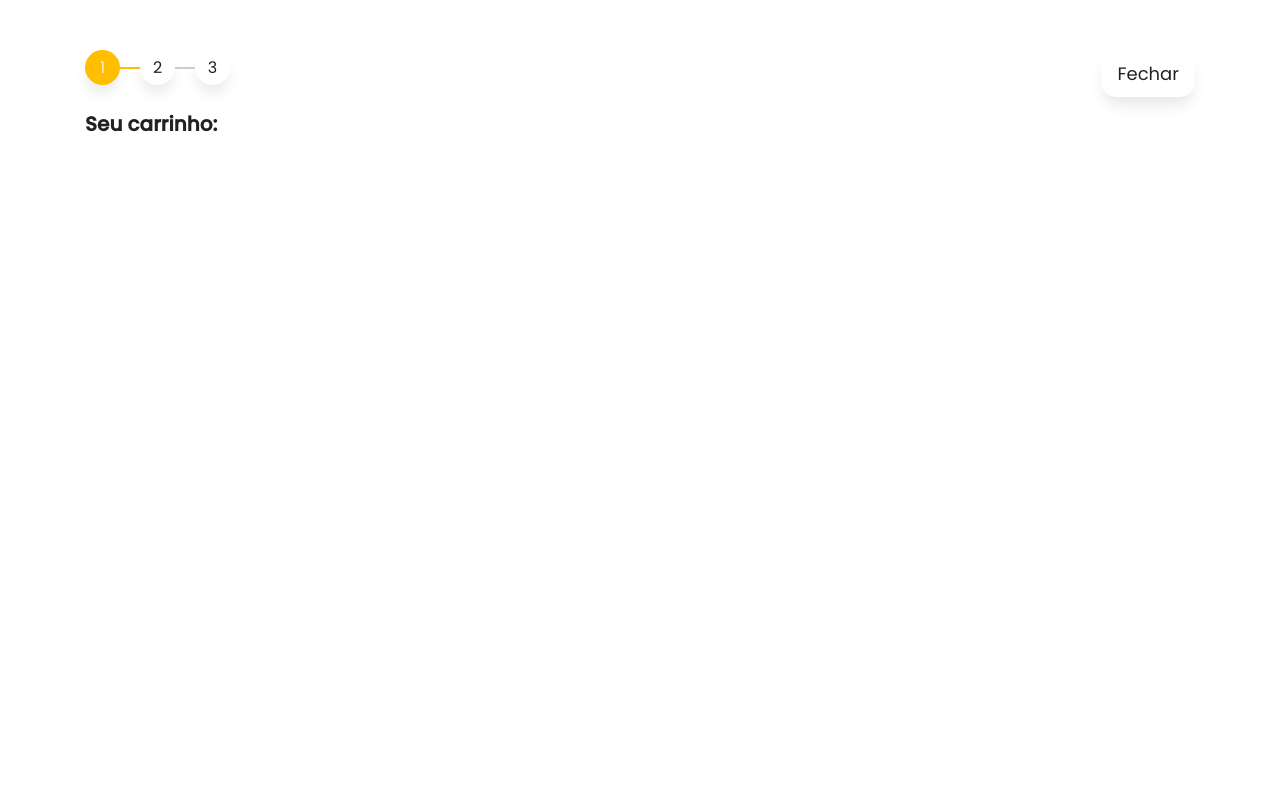
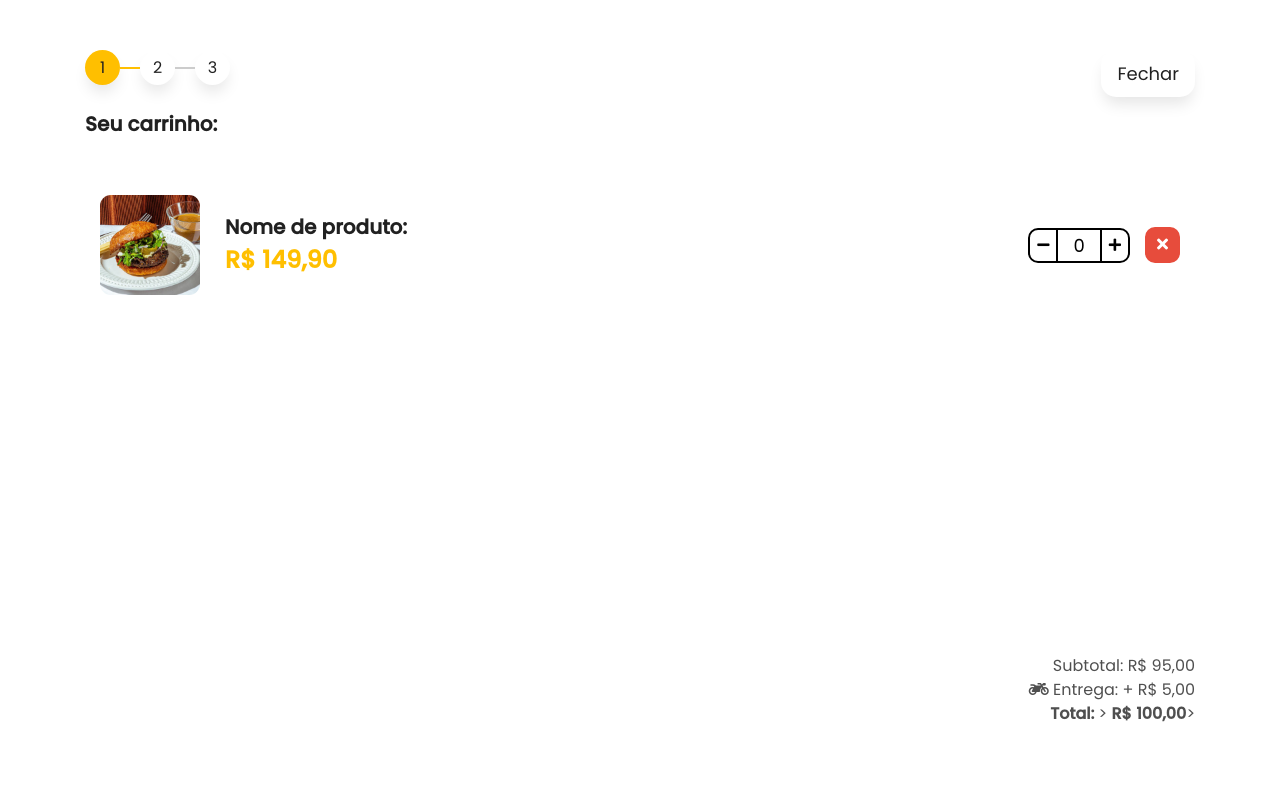
Before and after one commit to Girlene22/Menu_Online-main, a plain HTML site: page index.html in a window 1280 px wide. Shown: the top 800 px of the page. Drawn offline with Linux system fonts and the light colour scheme.

Commit message:
update 02/06

```diff
--- a/css/main.css
+++ b/css/main.css
@@ -485,7 +485,6 @@ footer {
 
 .etapa.active, .etapa.active::before {
     background-color: var(--color-primary);
-    color: var(--color-secondary);
 
 }
 
@@ -493,3 +492,53 @@ footer {
     font-size: 20px;
     color: var(--color-black);
 }
+
+.modal-full .item-carrinho {
+    display: flex;
+    justify-content: center;
+    align-items: center;
+    padding-top: 20px;
+    padding-bottom: 20px;
+    border-bottom: 1px solid var(--color-separate);
+}
+.modal-full .item-carrinho:last-child {
+    border-bottom: none;
+}
+.modal-full .img-produto img {
+    width: 100px;
+    border-radius: 11px;
+}
+.modal-full .title-produto {
+    color: var(--color-black);
+    font-size: 20px;
+    text-overflow: ellipsis;
+    white-space: nowrap;
+    overflow: hidden;
+    margin-bottom: 0;
+}
+.modal-full .price-produto {
+    color: var(--color-primary);
+    font-size: 24px;
+    margin-bottom: 0;
+}
+.modal-full .dados-produto {
+    flex: 1;
+    padding-left: 25px;
+    padding-right: 25px;
+}
+.modal-full .add-carrinho {
+    display: flex;
+    text-align: center;
+    height: 30px;
+    justify-content: center;
+    align-items: center;
+}
+.btn-remove {
+    border: 2px solid var(--color-red);
+    font-size: 16px;
+    padding: 4px 10px;
+    border-radius: 10px;
+    color: var(--color-white);
+    background-color: var(--color-red);
+    margin-left: 15px;
+}
--- a/index.html
+++ b/index.html
@@ -418,18 +418,18 @@
                     Fechar
                 </a>
                 <div class="etapas">
-                    <div class="etapa etapa-1 active">1</div>
-                    <div class="etapa etapa-2">2</div>
-                    <div class="etapa etapa-3">3</div>
+                    <div class="etapa etapa1 active">1</div>
+                    <div class="etapa etapa2">2</div>
+                    <div class="etapa etapa3">3</div>
                 </div>
                 <p class="title-carrinho mt-4">
-                    <b class="lblTituloEtapoa"> Seu carrinho: </b>
+                    <b class="lblTituloEtapa"> Seu carrinho: </b>
                 </p>
 
                 </div>
             </div>
 
-        </div>
+
         <div class="m-body">
 
             <div class="container">
@@ -438,7 +438,7 @@
 
                     <div class=" col-12 item-carrinho">
                         <div class="img-produto">
-                            <img src="img/cardapio/burguers/burger-au-poivre-kit-4-pack.3ca0e39b02db753304cd185638dad518.jpg"/>
+                            <img src="./img/cardapio/burguers/burger-au-poivre-kit-4-pack.3ca0e39b02db753304cd185638dad518.jpg"/>
                         </div>
                         <div class="dados-produto">
                             <p class="title-produto"><b>Nome de produto: </b></p>
@@ -465,8 +465,24 @@
 
         </div>
         <div class="m-footer">
-
+            <div class="container">
+                <div class="container-total text-right mb-4">
+                    <p class="mb-0">
+                        <span>Subtotal:</span>
+                        <span id="lblSubtotal">R$ 95,00</span>
+                    </p>
+                    <p class="mb-0 texto-entrega">
+                        <span><i class="fas fa-motorcycle"></i> Entrega:</span>
+                        <span id="lblValorEntrega"> + R$ 5,00</span>
+                    </p>
+                    <p class="mb-0 texto-total">
+                        <span><b>Total: </b>></span>
+                        <span class="valor-total" id="lblValortotal"><b>R$ 100,00</b>></span>
+                    </p>
+                </div>
+            </div>
         </div>
+    </div>
 
     </div>
 
@@ -474,17 +490,8 @@
     <script type="text/javascript" src="js/modernizr-3.5.0.min.js"></script>
     <script type="text/javascript" src="js/bootstrap.min.js"></script>
     <script type="text/javascript" src="js/popper.min.js"></script>
-    <script>
-        let img = new Image();
-            img.src = './img/cardapio/burguers/burger-au-poivre-kit-4-pack.3ca0e39b02db753304cd185638dad518.jpg';
-            img.onload = function() {
-                console.log("Imagem carregada com sucesso.");
-            }
-            img.onerror = function() {
-                console.log("Erro ao carregar a imagem.");
-            }
 
-    </script>
+
 
 
 </body>
```
